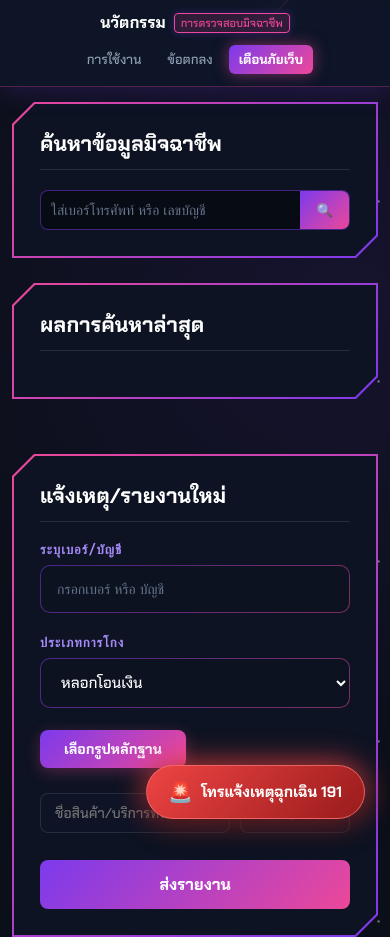
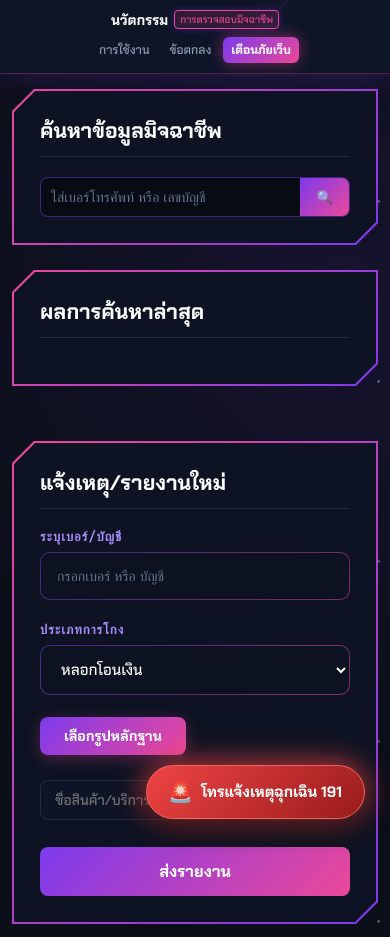
Before and after one commit to PaeJyZer/check-scam, a plain HTML site: page index.html in a window 390 px wide. Shown: the top 937 px of the page. Drawn offline with nearby package versions, Linux system fonts and the light colour scheme.

Commit message:
Add files via upload

```diff
--- a/style.css
+++ b/style.css
@@ -740,3 +740,84 @@ select option:hover, select option:focus, select option:checked {
     from { opacity: 0.6; transform: scale(0.9); }
     to { opacity: 1; transform: scale(1.1); }
 }
+
+/* === นวัตกรรม === */
+@media (max-width: 768px) {
+    .navbar {
+        flex-direction: column !important;
+        align-items: center !important;
+        justify-content: center !important;
+        padding: 10px 5px !important;
+        gap: 8px !important;
+    }
+
+    .logo {
+        display: flex !important;
+        flex-direction: row !important; /* บังคับเรียงแนวนอน */
+        flex-wrap: nowrap !important; /* ห้ามตัดขึ้นบรรทัดใหม่เด็ดขาด */
+        align-items: center !important;
+        justify-content: center !important;
+        gap: 6px !important;
+        width: 100% !important;
+    }
+
+    .logo-main {
+        font-size: 14px !important; /* ย่อขนาดฟอนต์ให้พอยัดลงบรรทัดเดียวได้ */
+        white-space: nowrap !important;
+        word-break: keep-all !important;
+    }
+
+    .logo-sub {
+        font-size: 10px !important; /* ย่อป้ายสีชมพูลงนิดนึง */
+        padding: 2px 5px !important;
+        white-space: nowrap !important;
+        word-break: keep-all !important;
+    }
+
+    nav {
+        display: flex !important;
+        flex-direction: row !important;
+        justify-content: center !important;
+        align-items: center !important;
+        gap: 4px !important;
+        width: 100% !important;
+        margin: 0 !important;
+    }
+
+    nav a {
+        margin: 0 !important;
+        padding: 5px 8px !important;
+        font-size: 12px !important;
+        white-space: nowrap !important;
+    }
+
+    .app-container, .info-sections {
+        padding: 0 12px !important;
+        margin: 15px auto !important;
+    }
+
+    .search-box {
+        display: flex !important;
+        width: 100% !important;
+    }
+
+    .search-box input {
+        padding: 10px !important;
+        font-size: 14px !important;
+        flex: 1 !important;
+        min-width: 0 !important;
+    }
+
+    .btn-search {
+        padding: 0 16px !important;
+        white-space: nowrap !important;
+    }
+
+    .info-header .section-tag {
+        font-size: 28px !important;
+    }
+
+    .info-header h2 {
+        font-size: 20px !important;
+    }
+}
```
